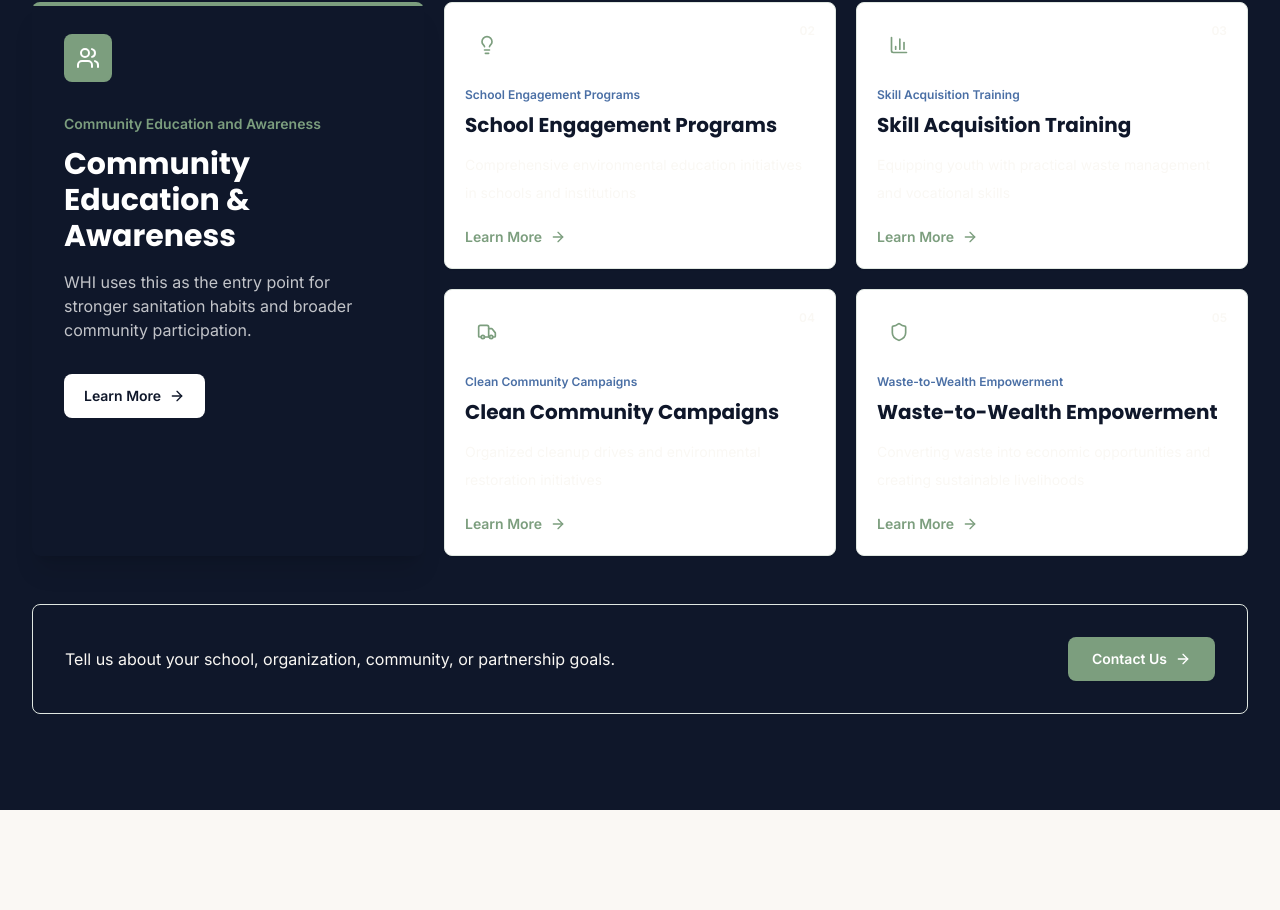
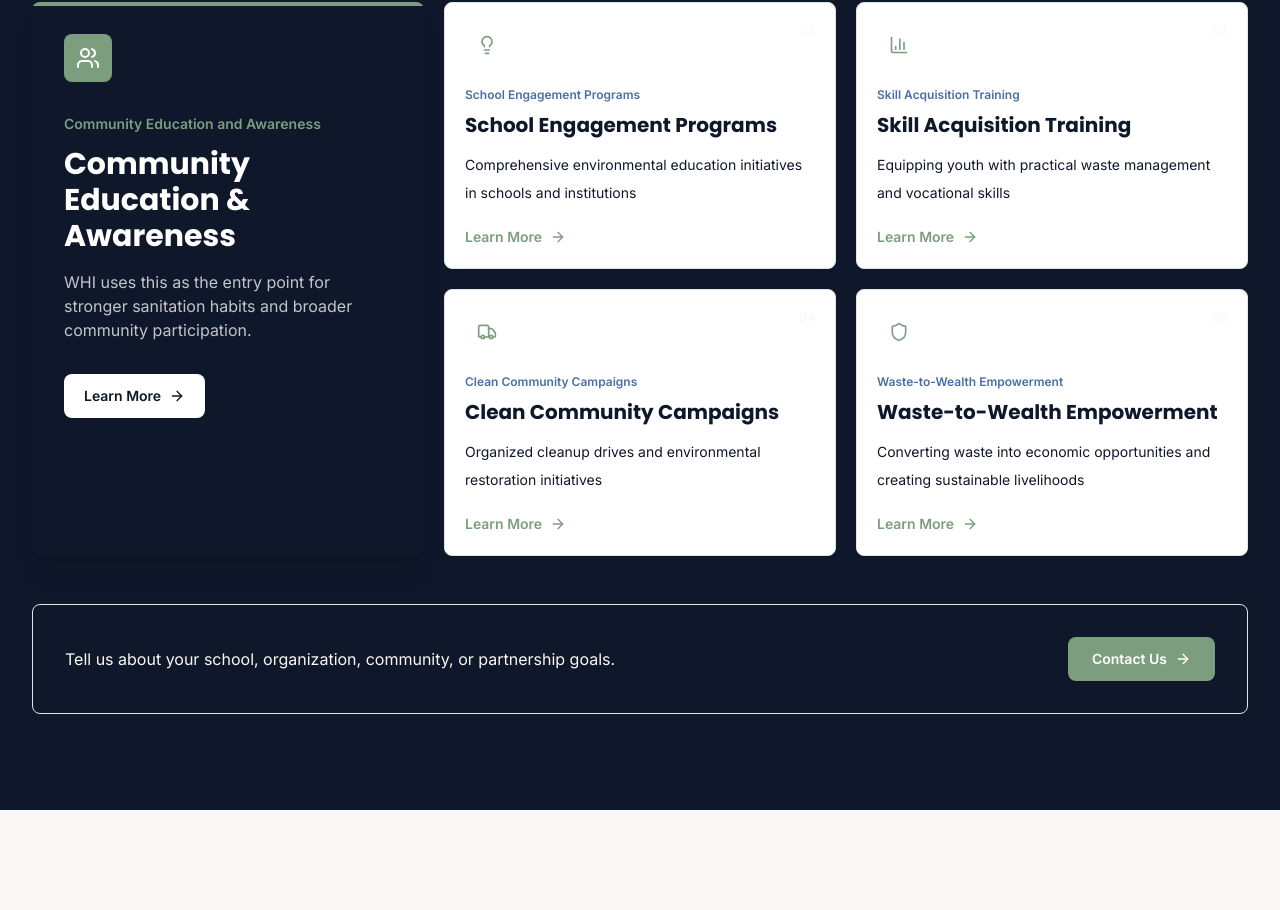
Before and after one commit to Anselem245040/Waste-Wise-Humanitarian-Initiative, a React (Vite) app: page / in a window 1280 px wide. Shown: the part 4631-5541 px from the top of the page. Built offline with nearby package versions, Linux system fonts and the light colour scheme.

Commit message:
redesign

```diff
--- a/src/pages/ServicesSection.tsx
+++ b/src/pages/ServicesSection.tsx
@@ -163,7 +163,7 @@ export default function ServicesSection() {
                 <h3 className='mt-2 text-xl font-display font-bold text-foreground'>
                   {service.title}
                 </h3>
-                <p className='mt-3 text-sm leading-7 text-foreground/70'>
+                <p className='mt-3 text-sm leading-7 text-foreground'>
                   {service.description}
                 </p>
                 <a
```
